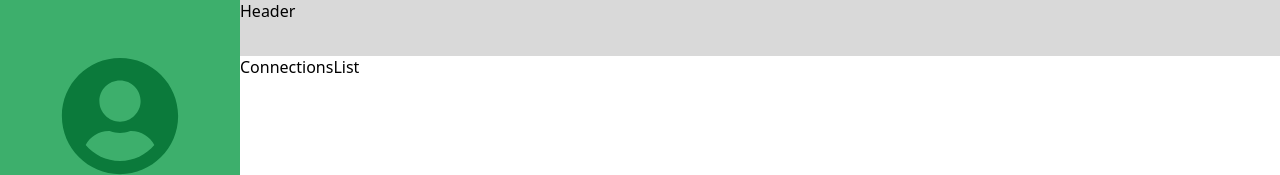
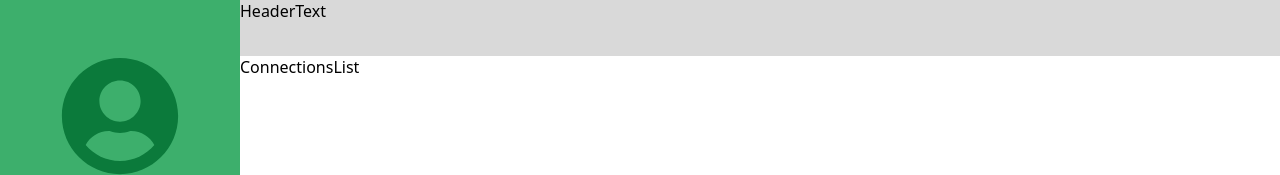
Before and after one commit to AtreyaG/Global-Connect, a React (Vite) app: page / in a window 1280 px wide. Shown: the top 175 px of the page. Built offline with nearby package versions, Linux system fonts and the light colour scheme.

Commit message:
Start Header Component. Skeleton code and putting it into LandingPage (this could probably be renamed to dashboard.tsx if it really matters.)

```diff
--- a/src/LandingPage.tsx
+++ b/src/LandingPage.tsx
@@ -1,13 +1,14 @@
 
 import './LandingPage.css'
 import Sidebar from "./components/Sidebar"
+import Header from './components/Header'
 
 function LandingPage() {
     return(
     <div className="layout">
         <Sidebar name="Avatar" title="Student at University of Texas at Dallas" />
         <div className="main">
-            <header className="header">Header</header>
+            <Header />
             <main className="connections-list">ConnectionsList</main>
         </div>
     </div>
--- /dev/null
+++ b/src/components/Header.tsx
@@ -0,0 +1,7 @@
+function Header() {
+    return(
+        <header className="header">HeaderText</header>
+    )
+}
+
+export default Header
```
